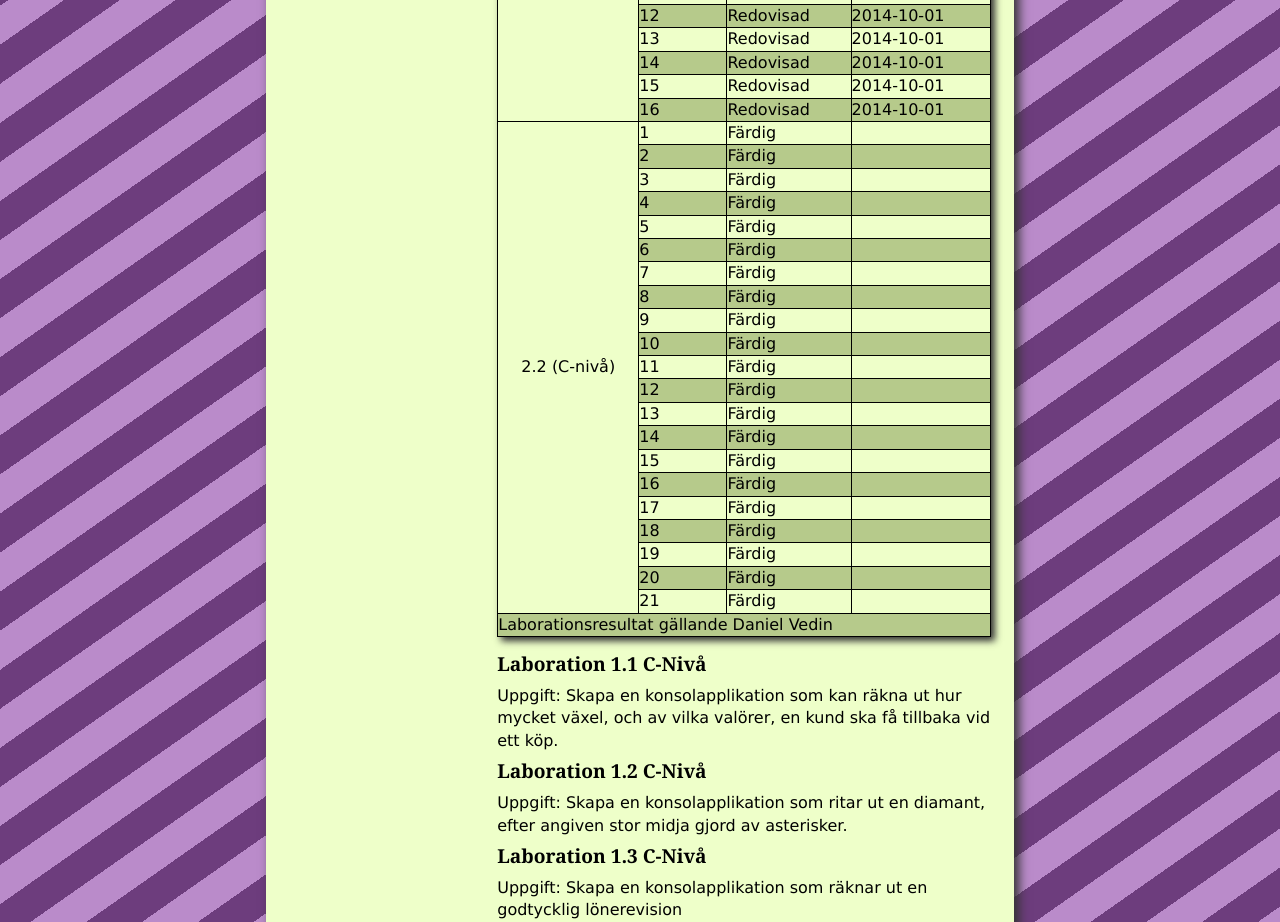
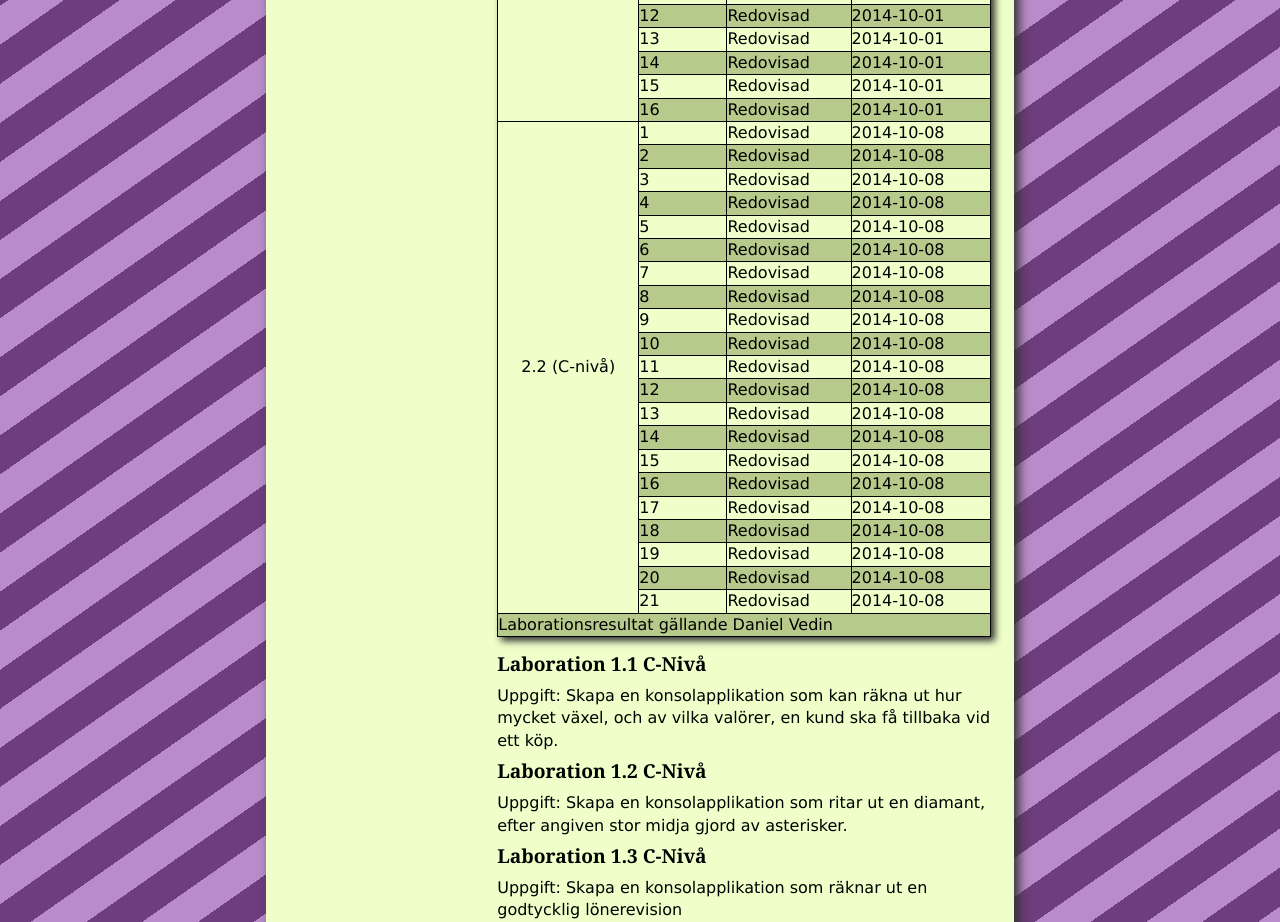
Before and after one commit to dv222bk/1IK415-laborationer, a plain HTML site: page pages/laborationer.html in a window 1280 px wide. Shown: the part 3560-4482 px from the top of the page. Drawn offline with Linux system fonts and the light colour scheme.

Commit message:
Updated laborationer.html

```diff
--- a/pages/laborationer.html
+++ b/pages/laborationer.html
@@ -476,108 +476,108 @@
                         <tr>
                             <td rowspan="21">2.2 (C-nivå)</td>
                             <td>1</td>
-                            <td>Färdig</td>
-                            <td></td>
+                            <td>Redovisad</td>
+                            <td><time>2014-10-08</time></td>
                         </tr>
                         <tr>
                             <td>2</td>
-                            <td>Färdig</td>
-                            <td></td>
+                            <td>Redovisad</td>
+                            <td><time>2014-10-08</time></td>
                         </tr>
                         <tr>
                             <td>3</td>
-                            <td>Färdig</td>
-                            <td></td>
+                            <td>Redovisad</td>
+                            <td><time>2014-10-08</time></td>
                         </tr>
                         <tr>
                             <td>4</td>
-                            <td>Färdig</td>
-                            <td></td>
+                            <td>Redovisad</td>
+                            <td><time>2014-10-08</time></td>
                         </tr>
                         <tr>
                             <td>5</td>
-                            <td>Färdig</td>
-                            <td></td>
+                            <td>Redovisad</td>
+                            <td><time>2014-10-08</time></td>
                         </tr>
                         <tr>
                             <td>6</td>
-                            <td>Färdig</td>
-                            <td></td>
+                            <td>Redovisad</td>
+                            <td><time>2014-10-08</time></td>
                         </tr>
                         <tr>
                             <td>7</td>
-                            <td>Färdig</td>
-                            <td></td>
+                            <td>Redovisad</td>
+                            <td><time>2014-10-08</time></td>
                         </tr>
                         <tr>
                             <td>8</td>
-                            <td>Färdig</td>
-                            <td></td>
+                            <td>Redovisad</td>
+                            <td><time>2014-10-08</time></td>
                         </tr>
                         <tr>
                             <td>9</td>
-                            <td>Färdig</td>
-                            <td></td>
+                            <td>Redovisad</td>
+                            <td><time>2014-10-08</time></td>
                         </tr>
                         <tr>
                             <td>10</td>
-                            <td>Färdig</td>
-                            <td></td>
+                            <td>Redovisad</td>
+                            <td><time>2014-10-08</time></td>
                         </tr>
                         <tr>
                             <td>11</td>
-                            <td>Färdig</td>
-                            <td></td>
+                            <td>Redovisad</td>
+                            <td><time>2014-10-08</time></td>
                         </tr>
                         <tr>
                             <td>12</td>
-                            <td>Färdig</td>
-                            <td></td>
+                            <td>Redovisad</td>
+                            <td><time>2014-10-08</time></td>
                         </tr>
                         <tr>
                             <td>13</td>
-                            <td>Färdig</td>
-                            <td></td>
+                            <td>Redovisad</td>
+                            <td><time>2014-10-08</time></td>
                         </tr>
                         <tr>
                             <td>14</td>
-                            <td>Färdig</td>
-                            <td></td>
+                            <td>Redovisad</td>
+                            <td><time>2014-10-08</time></td>
                         </tr>
                         <tr>
                             <td>15</td>
-                            <td>Färdig</td>
-                            <td></td>
+                            <td>Redovisad</td>
+                            <td><time>2014-10-08</time></td>
                         </tr>
                         <tr>
                             <td>16</td>
-                            <td>Färdig</td>
-                            <td></td>
+                            <td>Redovisad</td>
+                            <td><time>2014-10-08</time></td>
                         </tr>
                         <tr>
                             <td>17</td>
-                            <td>Färdig</td>
-                            <td></td>
+                            <td>Redovisad</td>
+                            <td><time>2014-10-08</time></td>
                         </tr>
                         <tr>
                             <td>18</td>
-                            <td>Färdig</td>
-                            <td></td>
+                            <td>Redovisad</td>
+                            <td><time>2014-10-08</time></td>
                         </tr>
                         <tr>
                             <td>19</td>
-                            <td>Färdig</td>
-                            <td></td>
+                            <td>Redovisad</td>
+                            <td><time>2014-10-08</time></td>
                         </tr>
                         <tr>
                             <td>20</td>
-                            <td>Färdig</td>
-                            <td></td>
+                            <td>Redovisad</td>
+                            <td><time>2014-10-08</time></td>
                         </tr>
                         <tr>
                             <td>21</td>
-                            <td>Färdig</td>
-                            <td></td>
+                            <td>Redovisad</td>
+                            <td><time>2014-10-08</time></td>
                         </tr>
                     </tbody>
                     <tfoot>
```
